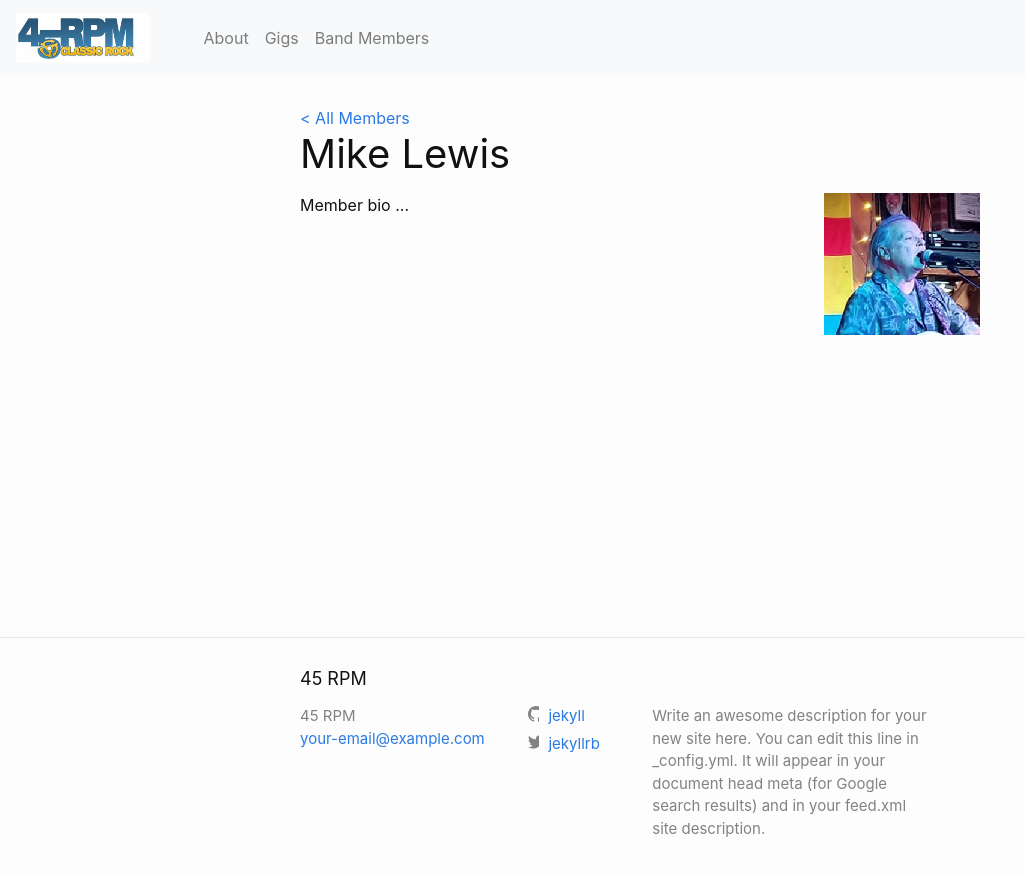
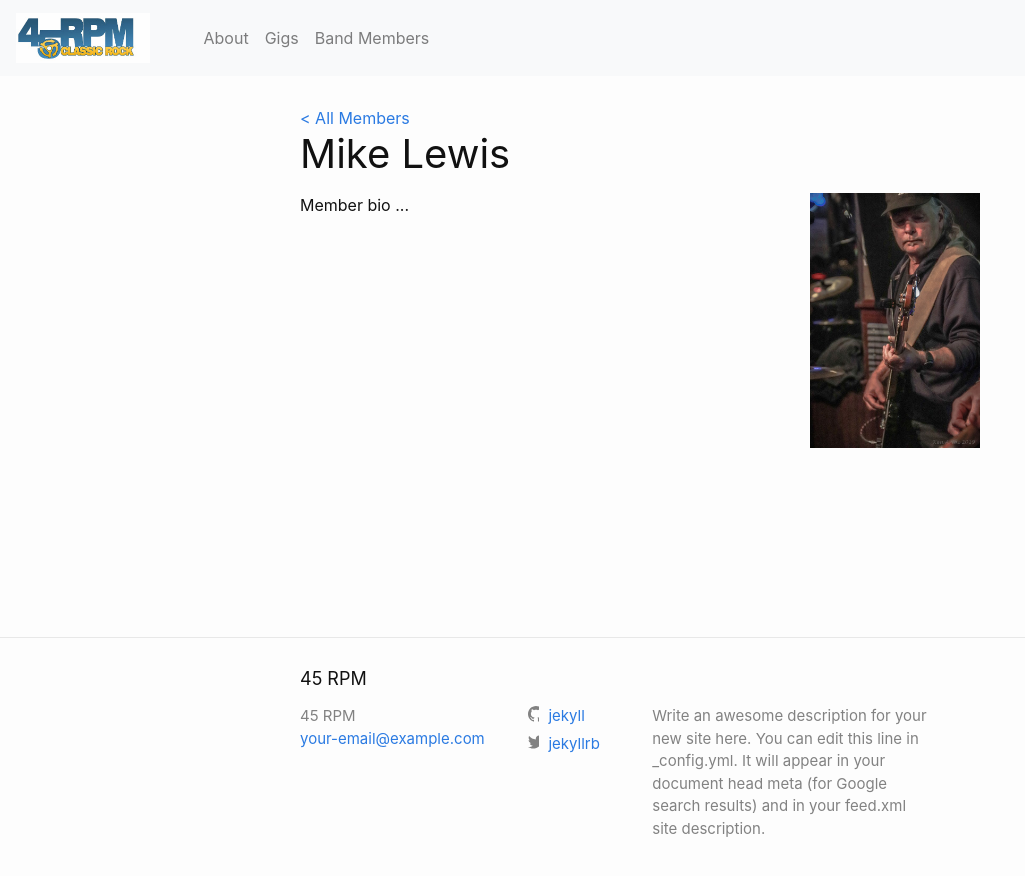
Before and after one commit to 5290charlie/45rpm-site, a Jekyll site: the page built from _members/mike.md, in a window 1280 px wide. Shown: the top 876 px of the page, without its empty margins (0-1025 px from the left). Built offline with Jekyll 4.4.1, drawn with Linux system fonts in a browser that asks for light colours.

Commit message:
[HT] Edited item: _members/mike.md

```diff
--- a/_members/mike.md
+++ b/_members/mike.md
@@ -2,7 +2,7 @@
 layout: member
 short_name: mike
 display_name: Mike Lewis
-avatar_path: /upload/image/png/1570298588023_avatar_path_mike.png
+avatar_path: /upload/image/jpeg/1585791660404_avatar_path_IMG_2132.JPG
 email: null
 web: null
 twitter: null
```
